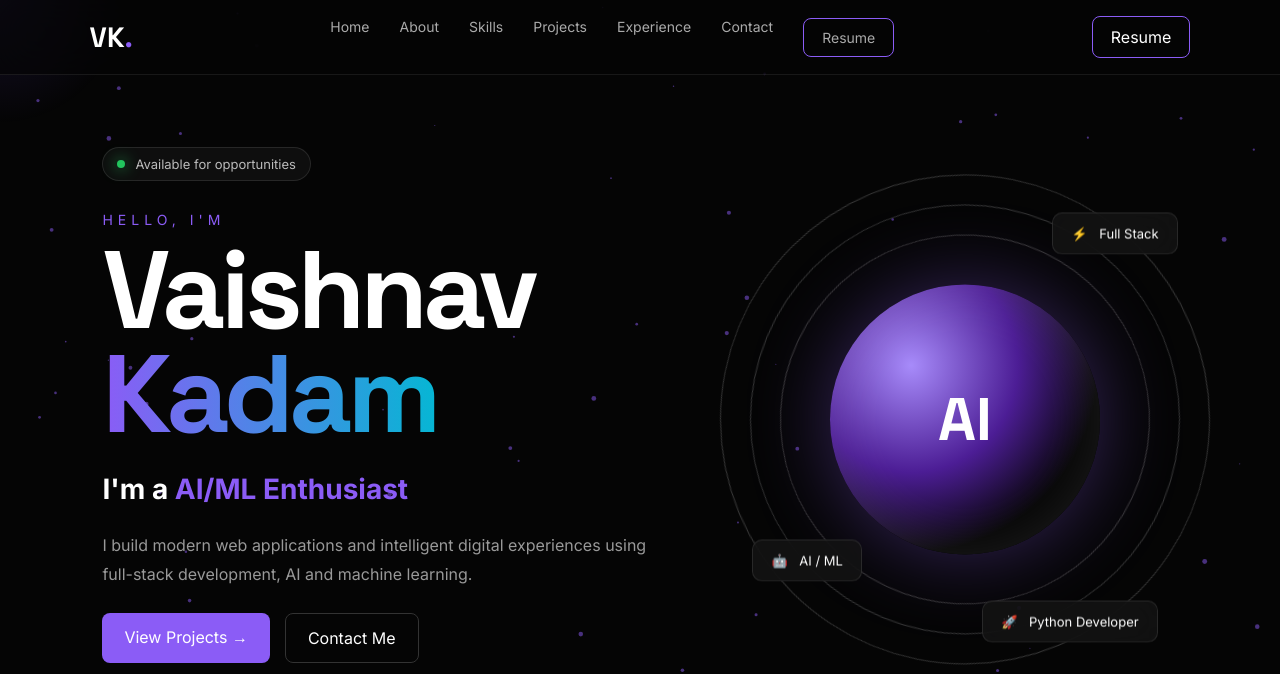
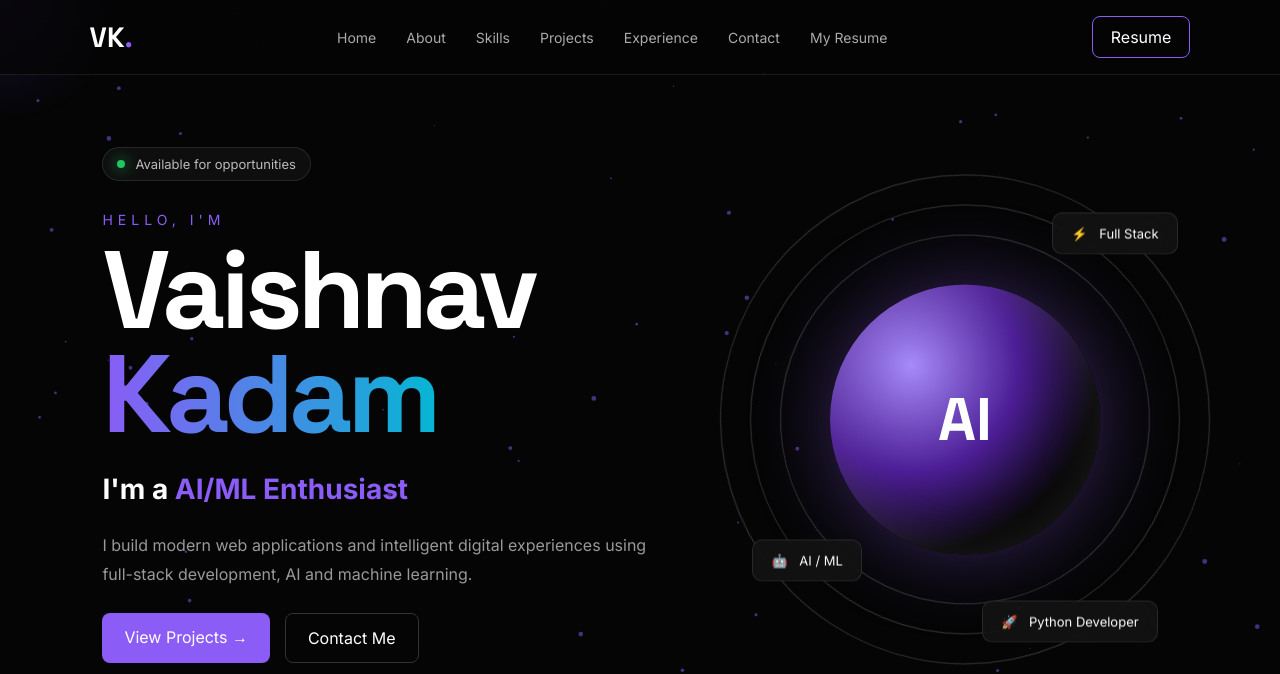
Before and after one commit to vaishnavkadam18/My_PortFolio_vk-, a plain HTML site: page index.html in a window 1280 px wide. Shown: the top 674 px of the page. Drawn offline with Linux system fonts and the light colour scheme.

Commit message:
Update index.html

```diff
--- a/index.html
+++ b/index.html
@@ -46,8 +46,8 @@
         <a href="assists/Resume__vk .pdf"
            download
            target="_blank"
-           class="resume-btn">
-            Resume
+           >
+            My Resume
         </a>
         </nav>
 		<a href="assists/Resume__vk .pdf"
```
